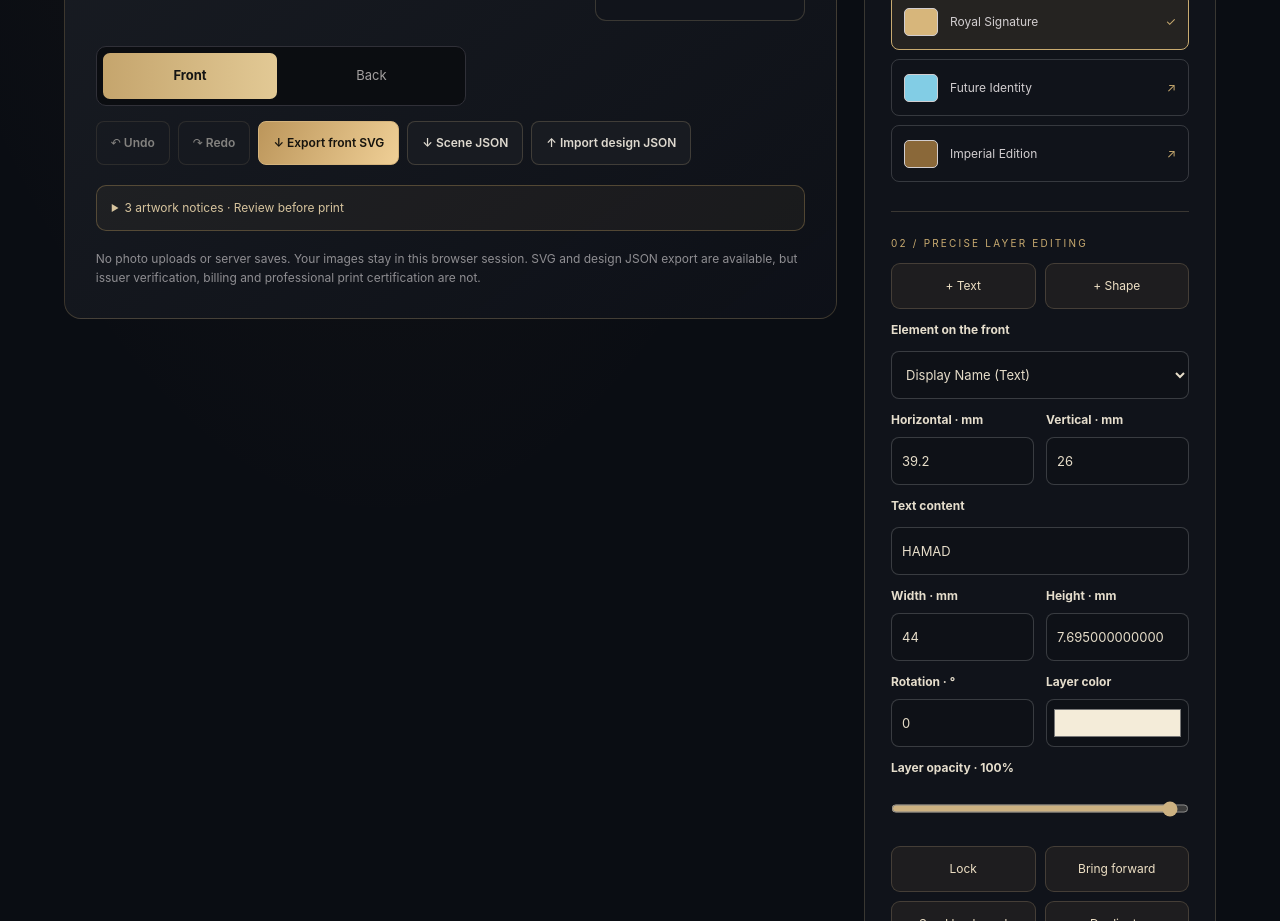
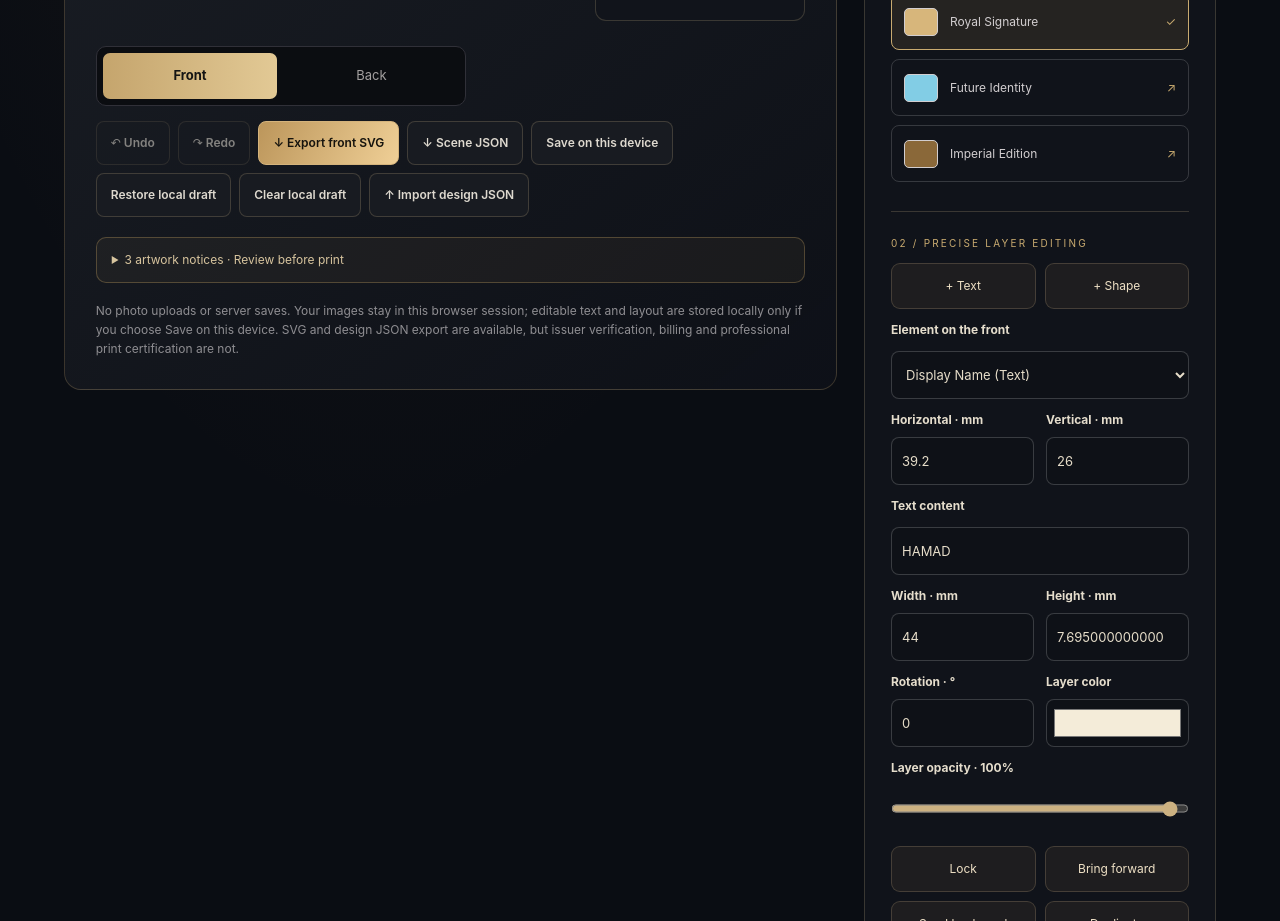
Before and after one commit to prince-web-beb/OKard, a SvelteKit app in the folder apps/web/: page /lab in a window 1280 px wide. Shown: the part 960-1881 px from the top of the page. Built offline with nearby package versions, Linux system fonts and the light colour scheme.

Commit message:
feat(editor): add explicit offline device draft save/restore/delete without uploading portraits

```diff
--- a/apps/web/src/routes/lab/+page.svelte
+++ b/apps/web/src/routes/lab/+page.svelte
@@ -362,6 +362,50 @@
       input.value = '';
     }
   }
+  // Explicit device-only draft actions. Never cache user portraits or credentials.
+  function localDraftKey(): string {
+    return 'okard:local-scene:v1:' + card.id;
+  }
+  function saveLocalDraft() {
+    try {
+      const payload = JSON.stringify(card);
+      if (payload.length > 500 * 1024) throw new Error('Design is too large for a browser draft.');
+      window.localStorage.setItem(localDraftKey(), payload);
+      notice = 'Design saved on this device. Photo is not stored.';
+      errorText = '';
+    } catch (error) {
+      errorText = error instanceof Error ? error.message : 'The browser could not save the draft.';
+    }
+  }
+  function restoreLocalDraft() {
+    try {
+      const value = window.localStorage.getItem(localDraftKey());
+      if (!value) throw new Error('No local draft exists for this edition on this device.');
+      if (value.length > 500 * 1024) throw new Error('Saved draft is too large.');
+      const restored = parseCardDocument(value);
+      if (restored.id !== card.id || restored.family !== 'private-brand') {
+        throw new Error('This local draft belongs to another design.');
+      }
+      card = restored;
+      clearGesture();
+      undoHistory = [];
+      redoHistory = [];
+      chooseSide('front');
+      notice = 'Local draft restored. Re-add your photo if needed.';
+      errorText = '';
+    } catch (error) {
+      errorText = error instanceof Error ? error.message : 'The local draft could not be restored.';
+    }
+  }
+  function deleteLocalDraft() {
+    try {
+      window.localStorage.removeItem(localDraftKey());
+      notice = 'The saved draft for this edition has been cleared from this device.';
+      errorText = '';
+    } catch {
+      errorText = 'The browser could not remove the saved draft.';
+    }
+  }
   function downloadScene() {
     // The document contains asset IDs but NEVER embeds the uploaded personal image.
     downloadBlob(JSON.stringify(card, null, 2), 'application/json',
@@ -429,6 +473,9 @@
           <button class="lab-download" type="button" disabled={uploading}
             onclick={downloadSvg}>{uploading ? 'Preparing…' : '↓ Export ' + side + ' SVG'}</button>
           <button type="button" onclick={downloadScene}>↓ Scene JSON</button>
+          <button type="button" onclick={saveLocalDraft}>Save on this device</button>
+          <button type="button" onclick={restoreLocalDraft}>Restore local draft</button>
+          <button type="button" onclick={deleteLocalDraft}>Clear local draft</button>
           <label class="lab-import-control" for="importScene">↑ Import design JSON
             <input id="importScene" type="file" accept=".json,application/json" onchange={importScene} />
           </label>
@@ -441,7 +488,7 @@
             {/each}</ul>
           </details>
         {/if}
-        <p class="privacy-note">No photo uploads or server saves. Your images stay in this browser session. SVG and design JSON export are available, but issuer verification, billing and professional print certification are not.</p>
+        <p class="privacy-note">No photo uploads or server saves. Your images stay in this browser session; editable text and layout are stored locally only if you choose Save on this device. SVG and design JSON export are available, but issuer verification, billing and professional print certification are not.</p>
       </section>
       <aside class="studio-panel" aria-label="Card editor controls">
         <div class="panel-heading">
```
